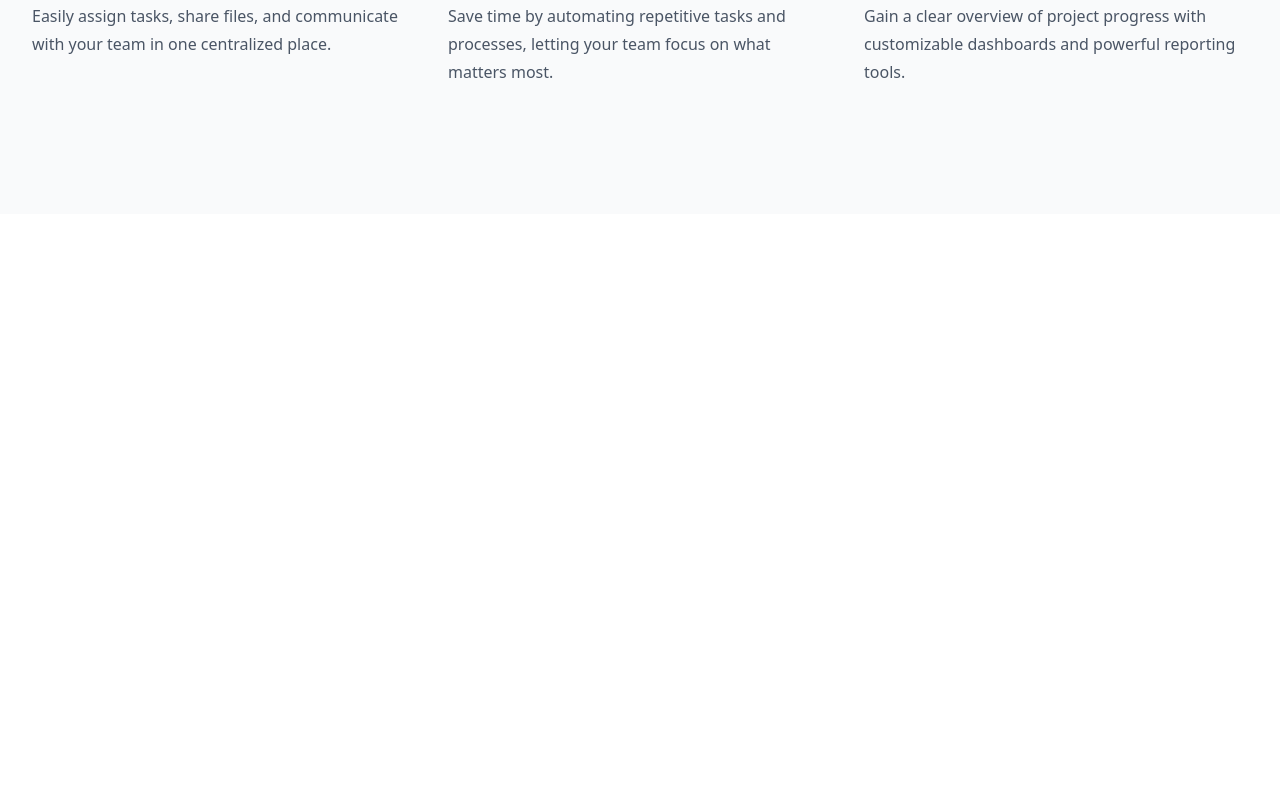
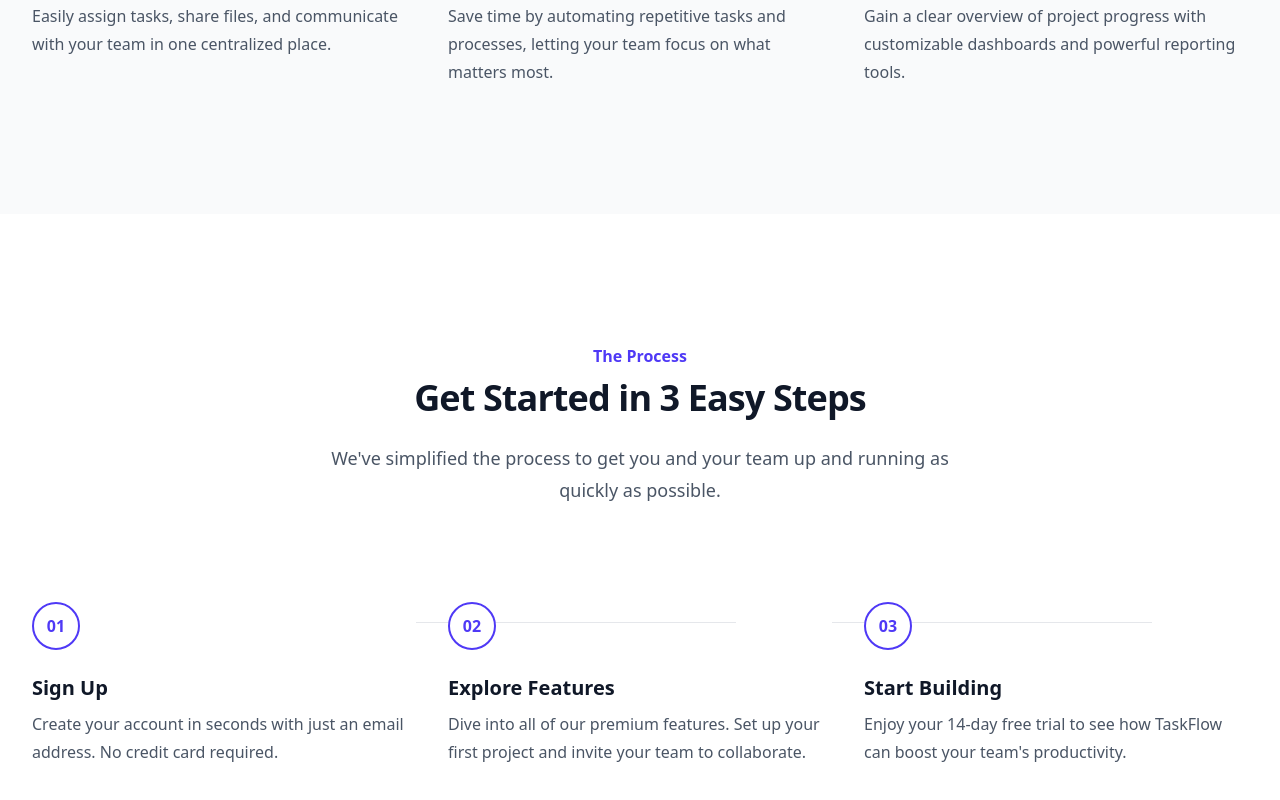
Before and after one commit to rohit3171999/free-trial-landing-page, a React (Vite) app: page / in a window 1280 px wide. Shown: the part 1238-2038 px from the top of the page. Before the commit the page ends 1452 px from the top, so only its background shows below. Built offline with nearby package versions, Linux system fonts and the light colour scheme.

Commit message:
add markup in HowItWorks.jsx

```diff
--- a/src/App.jsx
+++ b/src/App.jsx
@@ -2,12 +2,14 @@
 // Main App Component
 import HeroSection from "./components/HeroSection.jsx";
 import ProductBenefits from "./components/ProductBenefits.jsx";
+import HowItWorks from "./components/HowItWorks.jsx";
 
 export default function App() {
     return (
         <>
             <HeroSection/>
             <ProductBenefits/>
+            <HowItWorks/>
         </>
 
     );
--- a/src/components/HowItWorks.jsx
+++ b/src/components/HowItWorks.jsx
@@ -6,21 +6,62 @@ Purpose:
 Reduce friction by clarifying the process.
 * */
 export default function HowItWorks(){
+    // Data for the steps. This makes the component easy to update and keeps the JSX clean.
+    const steps = [
+        {
+            name: 'Sign Up',
+            description: 'Create your account in seconds with just an email address. No credit card required.',
+            stepNumber: '01',
+        },
+        {
+            name: 'Explore Features',
+            description: 'Dive into all of our premium features. Set up your first project and invite your team to collaborate.',
+            stepNumber: '02',
+        },
+        {
+            name: 'Start Building',
+            description: 'Enjoy your 14-day free trial to see how TaskFlow can boost your team\'s productivity.',
+            stepNumber: '03',
+        },
+    ];
+
     return (
-        <>
-{/*            <section> wrapper*/}
+        <section className="bg-white dark:bg-gray-900 py-24 sm:py-32">
+            <div className="mx-auto max-w-7xl px-6 lg:px-8">
+                <div className="mx-auto max-w-2xl text-center">
+                    <h2 className="text-base font-semibold leading-7 text-indigo-600 dark:text-indigo-400">The Process</h2>
+                    <p className="mt-2 text-3xl font-bold tracking-tight text-gray-900 dark:text-white sm:text-4xl">
+                        Get Started in 3 Easy Steps
+                    </p>
+                    <p className="mt-6 text-lg leading-8 text-gray-600 dark:text-gray-300">
+                        We've simplified the process to get you and your team up and running as quickly as possible.
+                    </p>
+                </div>
+                {/* Steps container */}
+                <div className="mx-auto mt-16 max-w-2xl sm:mt-20 lg:mt-24 lg:max-w-none">
+                    {/*
+                      Using <ol> for semantic correctness as these are ordered steps.
+                      The 'list-none' class removes default browser styling for the ordered list.
+                      A 'relative' class is added to the parent to contain the decorative lines.
+                    */}
+                    <ol className="grid grid-cols-1 gap-x-8 gap-y-10 lg:grid-cols-3 list-none">
+                        {steps.map((step, stepIdx) => (
+                            <li key={step.name} className="relative flex flex-col items-center text-center lg:items-start lg:text-left">
+                                {/* Decorative line for desktop view, hidden on the last item */}
+                                {stepIdx !== steps.length - 1 ? (
+                                    <div className="absolute top-5 left-full hidden h-px w-screen max-w-[20rem] bg-gray-200 dark:bg-gray-700 lg:block" aria-hidden="true" />
+                                ) : null}
 
-{/*                <h2> title → “How It Works”*/}
-
-{/*                    <ol> or flexbox step layout*/}
-
-{/*                        <li> step card*/}
-
-{/*                            <span> step number*/}
-
-{/*<h3> step title (e.g., “Sign Up”)*/}
-
-{/*<p> short description*/}
-        </>
+                                <div className="flex h-12 w-12 items-center justify-center rounded-full border-2 border-indigo-600 bg-white dark:bg-gray-900">
+                                    <span className="font-semibold text-indigo-600 dark:text-indigo-400">{step.stepNumber}</span>
+                                </div>
+                                <h3 className="mt-6 text-xl font-semibold leading-7 text-gray-900 dark:text-white">{step.name}</h3>
+                                <p className="mt-2 text-base leading-7 text-gray-600 dark:text-gray-400">{step.description}</p>
+                            </li>
+                        ))}
+                    </ol>
+                </div>
+            </div>
+        </section>
     );
 }
```
